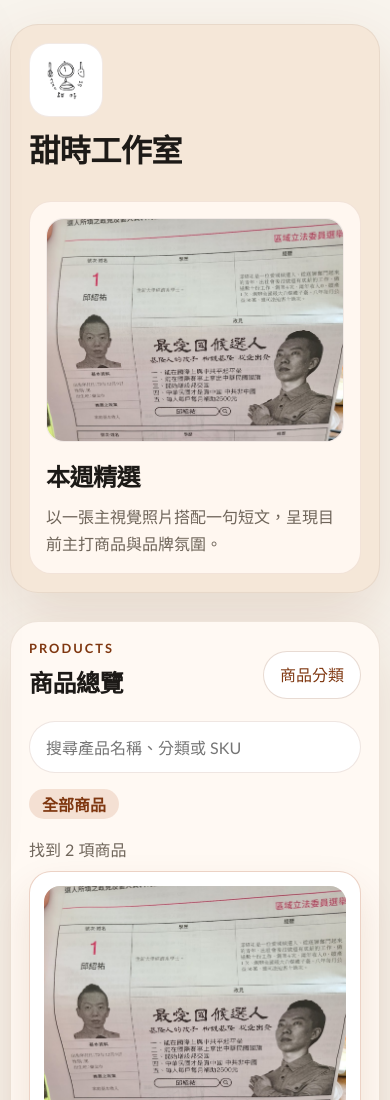
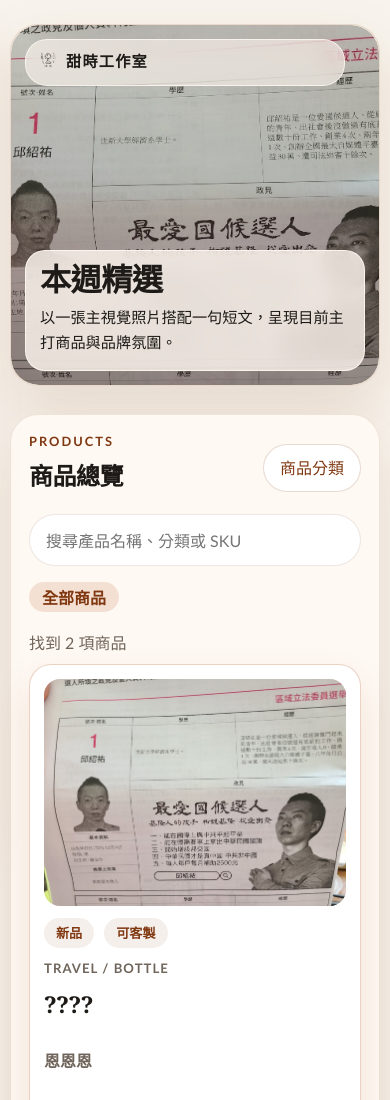
Before and after one commit to tinnsibakery-collab/Tinnsi, a website: page index.html in a window 390 px wide. Shown: the top 1100 px of the page. Drawn offline with Linux system fonts and the light colour scheme.

Commit message:
style: enlarge featured hero layout

```diff
--- a/assets/scripts/site.js
+++ b/assets/scripts/site.js
@@ -383,10 +383,20 @@ function applySiteMeta() {
   }
   if (elements.siteLogo) {
     if (site.logoImage) {
+      elements.siteLogo.onerror = () => {
+        elements.siteLogo.hidden = true;
+        elements.siteLogo.removeAttribute("src");
+        elements.siteLogo.alt = "";
+      };
+      elements.siteLogo.onload = () => {
+        elements.siteLogo.hidden = false;
+      };
       elements.siteLogo.hidden = false;
       elements.siteLogo.src = site.logoImage;
       elements.siteLogo.alt = `${site.title} Logo`;
     } else {
+      elements.siteLogo.onerror = null;
+      elements.siteLogo.onload = null;
       elements.siteLogo.hidden = true;
       elements.siteLogo.removeAttribute("src");
       elements.siteLogo.alt = "";
--- a/assets/styles/site.css
+++ b/assets/styles/site.css
@@ -81,39 +81,48 @@ input {
 }
 
 .hero {
-  display: grid;
-  grid-template-columns: minmax(0, 1.15fr) minmax(320px, 440px);
-  gap: 24px;
-  align-items: stretch;
-  padding: 28px;
+  position: relative;
+  display: block;
+  min-height: clamp(440px, 58vw, 760px);
+  padding: 0;
+  overflow: hidden;
   background: var(--hero-bg);
 }
 
 .hero-main {
-  display: grid;
-  align-content: center;
+  position: absolute;
+  top: 24px;
+  left: 24px;
+  z-index: 3;
+  display: block;
+  width: min(calc(100% - 48px), 460px);
 }
 
 .hero-brand {
   display: grid;
   grid-template-columns: auto minmax(0, 1fr);
-  align-items: center;
-  gap: 18px;
+  align-items: start;
+  gap: 10px;
+  padding: 12px 14px;
+  border-radius: 22px;
+  background: rgba(255, 248, 241, 0.6);
+  border: 1px solid rgba(255, 248, 241, 0.78);
+  backdrop-filter: blur(10px);
 }
 
 .site-logo {
-  width: clamp(64px, 8vw, 92px);
-  height: clamp(64px, 8vw, 92px);
+  width: clamp(22px, 2vw, 28px);
+  height: clamp(22px, 2vw, 28px);
   object-fit: contain;
-  border-radius: 20px;
-  background: var(--card-bg);
-  border: 1px solid var(--accent-deep-10);
-  padding: 10px;
+  border-radius: 0;
+  background: transparent;
+  border: 0;
+  padding: 0;
 }
 
 .hero-title-block {
   display: grid;
-  gap: 10px;
+  gap: 2px;
 }
 
 .hero h1,
@@ -129,12 +138,16 @@ input {
 }
 
 .hero h1 {
-  font-size: clamp(2rem, 4vw, 3rem);
-  line-height: 1.02;
+  font-family: inherit;
+  font-size: 1rem;
+  font-weight: 600;
+  line-height: 1.6;
+  letter-spacing: 0.08em;
+  text-transform: uppercase;
 }
 
 .hero-tagline {
-  max-width: 40ch;
+  max-width: 32ch;
   margin: 0;
   color: var(--muted);
   line-height: 1.7;
@@ -142,39 +155,68 @@ input {
 }
 
 .hero-feature-card {
-  display: grid;
-  gap: 16px;
-  padding: 16px;
-  border-radius: var(--radius-lg);
+  position: relative;
+  display: block;
+  min-height: inherit;
+  height: 100%;
+  padding: 0;
+  border-radius: inherit;
   background: var(--feature-bg);
-  border: 1px solid var(--accent-deep-10);
+  border: 0;
+  overflow: hidden;
+}
+
+.hero-feature-card::after {
+  content: "";
+  position: absolute;
+  inset: 0;
+  background:
+    linear-gradient(180deg, rgba(17, 12, 8, 0.08) 0%, rgba(17, 12, 8, 0.3) 100%);
+  pointer-events: none;
+  z-index: 1;
 }
 
 .hero-feature-media {
+  width: 100%;
+  height: 100%;
   overflow: hidden;
-  border-radius: 18px;
-  background: var(--card-bg);
-  border: 1px solid var(--accent-deep-10);
+  border-radius: inherit;
+  background: var(--feature-bg);
+  border: 0;
 }
 
 .hero-feature-media img {
   width: 100%;
-  aspect-ratio: 4 / 3;
+  min-height: clamp(440px, 58vw, 760px);
+  height: 100%;
   object-fit: cover;
 }
 
 .hero-feature-copy {
+  position: absolute;
+  right: 24px;
+  bottom: 24px;
+  left: 24px;
+  z-index: 2;
   display: grid;
   gap: 10px;
+  width: min(calc(100% - 48px), 640px);
+  padding: 18px 20px 20px;
+  border-radius: 24px;
+  background: rgba(255, 248, 241, 0.8);
+  border: 1px solid rgba(255, 248, 241, 0.84);
+  backdrop-filter: blur(10px);
 }
 
 .hero-feature-copy h2 {
-  font-size: clamp(1.5rem, 2.2vw, 2rem);
+  font-size: clamp(2.4rem, 5vw, 4.25rem);
+  line-height: 0.92;
 }
 
 .hero-feature-copy p {
   margin: 0;
-  color: var(--muted);
+  max-width: 44ch;
+  color: var(--ink);
   line-height: 1.7;
 }
 
@@ -859,7 +901,6 @@ input {
     width: min(calc(100% - 20px), var(--max-width));
   }
 
-  .hero,
   .main-layout {
     grid-template-columns: 1fr;
   }
@@ -868,6 +909,33 @@ input {
   .catalog-panel,
   .detail-panel {
     padding: 18px;
+  }
+
+  .hero {
+    min-height: clamp(400px, 72vw, 620px);
+    padding: 0;
+  }
+
+  .hero-main {
+    top: 18px;
+    left: 18px;
+    width: min(calc(100% - 36px), 420px);
+  }
+
+  .hero-feature-media img {
+    min-height: clamp(400px, 72vw, 620px);
+  }
+
+  .hero-feature-copy {
+    right: 18px;
+    bottom: 18px;
+    left: 18px;
+    width: min(calc(100% - 36px), 560px);
+    padding: 16px 18px 18px;
+  }
+
+  .hero-feature-copy h2 {
+    font-size: clamp(2rem, 6vw, 3.2rem);
   }
 
   .category-panel {
@@ -905,16 +973,59 @@ input {
 
 @media (max-width: 640px) {
   .hero-brand {
-    grid-template-columns: 1fr;
+    grid-template-columns: auto minmax(0, 1fr);
+    gap: 8px;
+    padding: 10px 12px;
   }
 
   .site-logo {
-    width: 74px;
-    height: 74px;
+    width: 20px;
+    height: 20px;
   }
 
   .hero h1 {
-    font-size: clamp(1.8rem, 8vw, 2.4rem);
+    font-size: 0.95rem;
+    line-height: 1.5;
+  }
+
+  .hero-tagline {
+    max-width: 24ch;
+    font-size: 0.95rem;
+    line-height: 1.55;
+  }
+
+  .hero {
+    min-height: clamp(360px, 92vw, 520px);
+  }
+
+  .hero-main {
+    top: 14px;
+    left: 14px;
+    width: min(calc(100% - 28px), 320px);
+  }
+
+  .hero-feature-media img {
+    min-height: clamp(360px, 92vw, 520px);
+  }
+
+  .hero-feature-copy {
+    right: 14px;
+    bottom: 14px;
+    left: 14px;
+    width: auto;
+    padding: 14px 14px 16px;
+    border-radius: 20px;
+  }
+
+  .hero-feature-copy h2 {
+    font-size: clamp(1.7rem, 8vw, 2.4rem);
+    line-height: 0.96;
+  }
+
+  .hero-feature-copy p {
+    max-width: none;
+    font-size: 0.95rem;
+    line-height: 1.6;
   }
 
   .product-card-actions {
```
